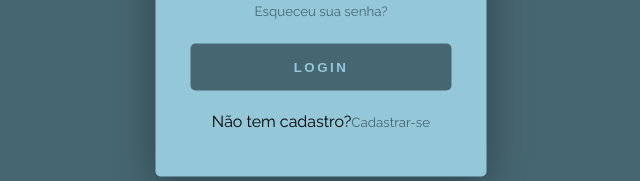
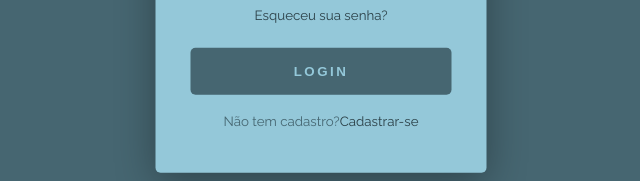
Before and after one commit to DinFloat/Login-RegistroAtt1, a plain HTML site: page index.html in a window 1280 px wide. Shown: the part 446-627 px from the top of the page, without its empty margins (319-959 px from the left). Drawn offline with Linux system fonts and the light colour scheme.

Commit message:
configurando links

```diff
--- a/index.html
+++ b/index.html
@@ -21,7 +21,7 @@
             </div>
             <a href="" class="link">Esqueceu sua senha?</a>
             <button class="btnClass">LOGIN</button>
-            <p>Não tem cadastro?<a href="index2.html" class="link">Cadastrar-se</a></p>
+            <p class="paragrafo">Não tem cadastro?<a href="index2.html" class="link">Cadastrar-se</a></p>
         </div>
     </div>
 </body>
--- a/style.css
+++ b/style.css
@@ -75,6 +75,12 @@
 
         .link{
             text-decoration: none;
+            color: #2a3f46;
+            font-size: 10pt;
+        }
+
+        .paragrafo{
+            text-decoration: none;
             color: #466671;
             font-size: 10pt;
         }
```
